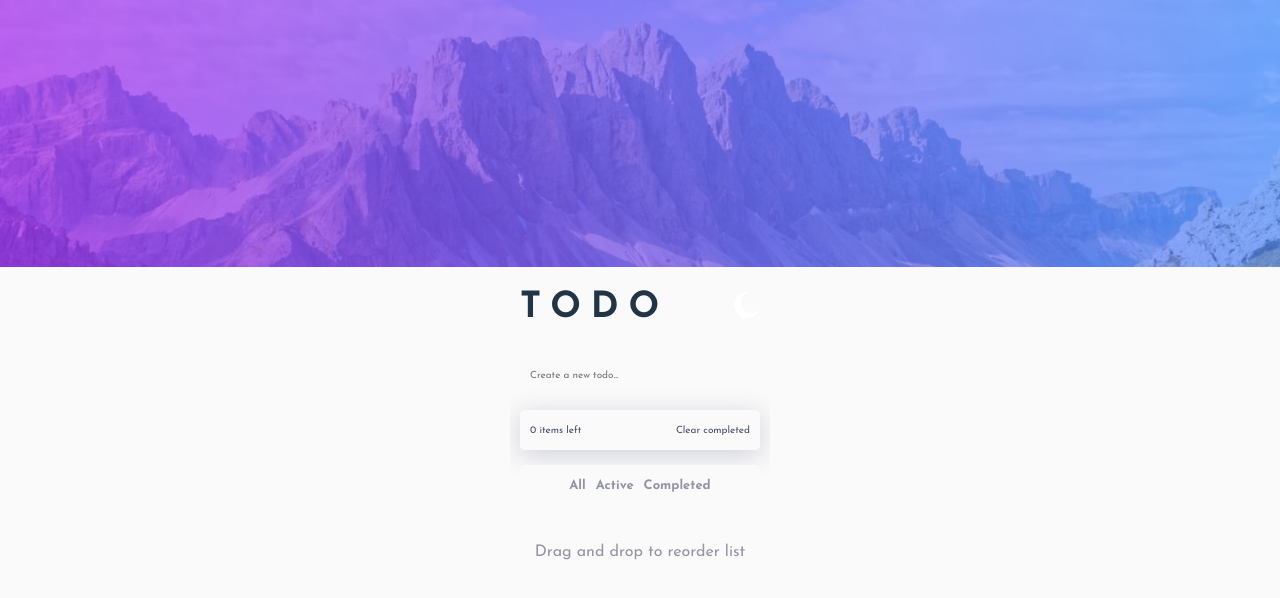
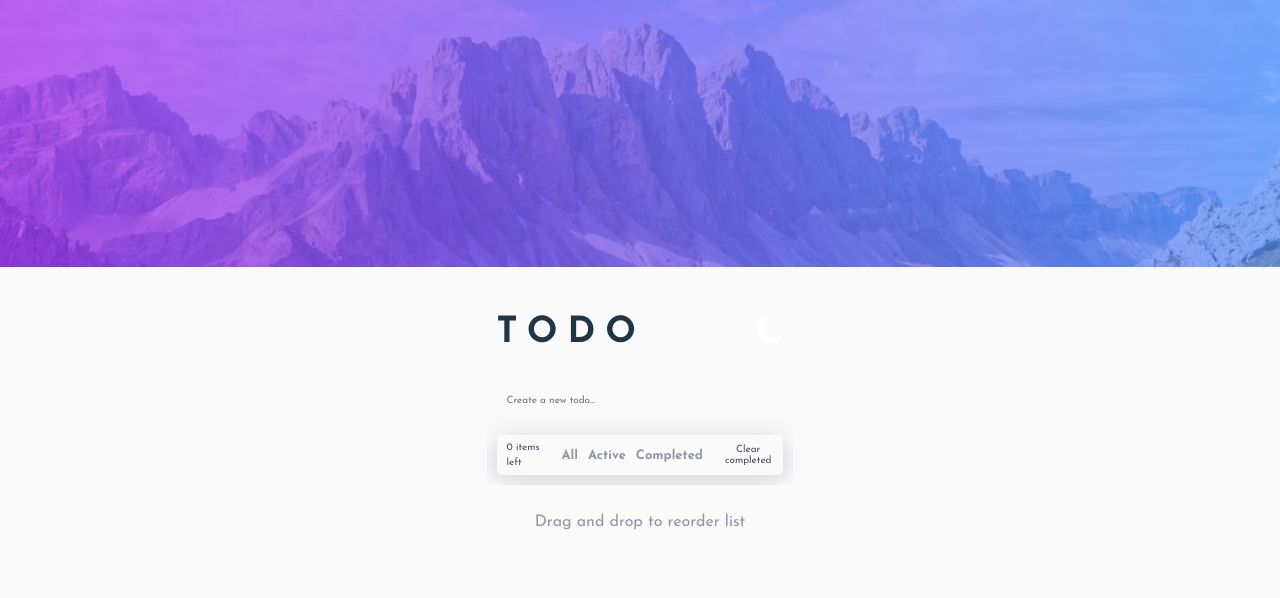
Before and after one commit to unkuseni/todo-app, a React (Vite) app: page / in a window 1280 px wide. Shown: the top 598 px of the page. Built offline with nearby package versions, Linux system fonts and the light colour scheme.

Commit message:
solved the movement of the filters

```diff
--- a/src/App.module.scss
+++ b/src/App.module.scss
@@ -1,17 +1,3 @@
-// LIGHT THEME
-$Very-Light-Gray: hsl(0, 0%, 98%);
-$Very-Light-Grayish-Blue: hsl(236, 33%, 92%);
-$Light-Grayish-Blue: hsl(233, 11%, 84%);
-$Very-Dark-Grayish-Blue: hsl(235, 19%, 35%);
-$Dark-Grayish-Blue: hsl(236, 9%, 61%);
-// DARK THEME
-// $Very-Dark-Blue: hsl(235, 21%, 11%);
-// $Very-Dark-Desaturated-Blue: hsl(235, 24%, 19%);
-// $Light-Grayish-Blue: hsl(234, 39%, 85%);
-// $Light-Grayish-Blue: hsl(236, 33%, 92%); // HOVER
-// $Dark-Grayish-Blue: hsl(234, 11%, 52%);
-// $Very-Dark-Grayish-Blue: hsl(233, 14%, 35%);
-// $Very-Dark-Grayish-Blue: hsl(237, 14%, 26%);
 .container {
   display: block;
   flex-direction: column;
@@ -35,7 +21,7 @@ $Dark-Grayish-Blue: hsl(236, 9%, 61%);
   align-content: center;
   justify-content: space-between;
   padding: 10px;
-  margin-top: 35px;
+  margin-top: 30px;
   font-size: 1.5em;
 }
 .drag_text {
@@ -47,7 +33,6 @@ $Dark-Grayish-Blue: hsl(236, 9%, 61%);
   justify-content: center;
   background-color: transparent;
   margin-top: 25px;
-
 }
 .theme_button {
   padding: 0em;
@@ -63,15 +48,34 @@ h2 {
 .container.light-theme {
   $mobile-img: url(./assets/bg-mobile-light.jpg);
   $desktop-img: url(./assets/bg-desktop-light.jpg);
+  $Very-Light-Gray: hsl(0, 0%, 98%);
+  $Very-Light-Grayish-Blue: hsl(236, 33%, 92%);
+  $Light-Grayish-Blue: hsl(233, 11%, 84%);
+  $Very-Dark-Grayish-Blue: hsl(235, 19%, 35%);
+  $Dark-Grayish-Blue: hsl(236, 9%, 61%);
   background: $Very-Light-Gray $mobile-img top / contain no-repeat;
   .drag_text {
-     color: $Dark-Grayish-Blue;
+    color: $Dark-Grayish-Blue;
   }
   @media screen and (min-width: 768px) {
     background: $Very-Light-Gray $desktop-img top / contain no-repeat;
   }
 }
 .container.dark-theme {
+  $Very-Dark-Blue: hsl(235, 21%, 11%);
+  $Very-Dark-Desaturated-Blue: hsl(235, 24%, 19%);
+  $Light-Blue: hsl(234, 39%, 85%);
+  $Light-Grayish-Blue: hsl(236, 33%, 92%); // HOVER
+  $Dark-Grayish-Blue: hsl(234, 11%, 52%);
+  $Very-Dark-Gray-Blue: hsl(233, 14%, 35%);
+  $Very-Dark-Grayish-Blue: hsl(237, 14%, 26%);
   $mobile-img: url(./assets/bg-mobile-dark.jpg);
   $desktop-img: url(./assets/bg-desktop-dark.jpg);
+  background: $Very-Dark-Blue $mobile-img top / contain no-repeat;
+  .drag_text {
+    color: $Dark-Grayish-Blue;
+  }
+  @media screen and (min-width: 768px) {
+    background: $Very-Dark-Blue $desktop-img top / contain no-repeat;
+  }
 }
--- a/src/App.tsx
+++ b/src/App.tsx
@@ -1,7 +1,6 @@
 import React, { useState, useEffect } from 'react';
 import classNames from 'classnames';
 import { ThemeContext } from './Theme';
-
 import moonIcon from './assets/icon-moon.svg';
 import sunIcon from './assets/icon-sun.svg';
 import styles from './App.module.scss';
@@ -58,7 +57,7 @@ const App: React.FC<AppProps> = ({ className }) => {
                             )}
                         </button>
                     </div>
-                    <Todo theme="light" />
+                    <Todo theme={theme}/>
                     <article className={styles.drag_text}>
                         <p>Drag and drop to reorder list</p>
                     </article>
--- a/src/_codux/boards/app/app.board.tsx
+++ b/src/_codux/boards/app/app.board.tsx
@@ -7,8 +7,8 @@ export default createBoard({
     name: 'App',
     Board: () => <App />,
     environmentProps: {
-        windowWidth: 375,
-        windowHeight: 667,
+        windowWidth: 768,
+        windowHeight: 1024,
         canvasWidth: 490,
         canvasHeight: 676,
     },
--- a/src/_codux/boards/todo/todo.board.tsx
+++ b/src/_codux/boards/todo/todo.board.tsx
@@ -5,8 +5,8 @@ export default createBoard({
     name: 'Todo',
     Board: () => <Todo theme="dark" />,
     environmentProps: {
-        windowWidth: 375,
-        windowHeight: 667,
+        windowWidth: 1508,
+        windowHeight: 1368,
         canvasWidth: 259,
         canvasHeight: 164,
     },
--- a/src/components/todo/todo.tsx
+++ b/src/components/todo/todo.tsx
@@ -1,6 +1,6 @@
 import classNames from 'classnames';
 import styles from './todo.module.scss';
-import React, { useState, useCallback, useMemo, FormEvent, useReducer, useContext } from 'react';
+import React, { useState, useCallback, useMemo, FormEvent, useReducer, useEffect } from 'react';
 import { DragDropContext, Droppable, Draggable } from 'react-beautiful-dnd';
 import iconCross from '../../assets/icon-cross.svg';
 
@@ -13,6 +13,7 @@ enum Filter {
 interface Task {
     text: string;
     completed: boolean;
+    id: number;
 }
 
 interface TodoProps {
@@ -28,7 +29,12 @@ type TaskAction =
 function tasksReducer(state: Task[], action: TaskAction) {
     switch (action.type) {
         case 'add':
-            return [...state, action.task];
+            const newTask: Task = {
+                id: Date.now(),
+                text: action.task.text,
+                completed: false,
+            };
+            return [...state, newTask];
         case 'complete':
             return state.map((task, index) =>
                 index === action.index ? { ...task, completed: !task.completed } : task
@@ -40,8 +46,8 @@ function tasksReducer(state: Task[], action: TaskAction) {
         case 'reorder':
             const { sourceIndex, destIndex } = action;
             const newTasks = [...state];
-            const [removed] = newTasks.splice(sourceIndex, 1);
-            newTasks.splice(destIndex, 0, removed);
+            const [removed] = newTasks.splice(Number(sourceIndex), 1);
+            newTasks.splice(Number(destIndex), 0, removed);
             return newTasks;
         default:
             return state;
@@ -52,11 +58,24 @@ export const Todo: React.FC<TodoProps> = ({ className, theme }) => {
     const [inputValue, setInputValue] = useState<string>('');
     const [tasks, dispatch] = useReducer(tasksReducer, []);
     const [filter, setFilter] = useState<Filter>(Filter.All);
+    const [isMobile, setIsMobile] = useState<boolean>(
+        window.matchMedia('(max-width: 634px)').matches
+    );
+
+    useEffect(() => {
+        const mediaQuery = window.matchMedia('(max-width: 634px)');
+        const handleResize = () => setIsMobile(mediaQuery.matches);
+        mediaQuery.addEventListener('change',handleResize);
+        return () => mediaQuery.removeEventListener('change',handleResize);
+    }, []);
     const handleSubmit = useCallback(
         (event: FormEvent<HTMLFormElement>) => {
             event.preventDefault();
             if (inputValue) {
-                dispatch({ type: 'add', task: { text: inputValue, completed: false } });
+                dispatch({
+                    type: 'add',
+                    task: { text: inputValue, id: Date.now(), completed: false },
+                });
             }
             setInputValue('');
         },
@@ -75,6 +94,7 @@ export const Todo: React.FC<TodoProps> = ({ className, theme }) => {
         dispatch({ type: 'clearCompleted' });
     }, []);
 
+
     const filteredTasks = useMemo(() => {
         switch (filter) {
             /* This code block is defining a `useMemo` hook that filters the `tasks` array based on the
@@ -92,16 +112,13 @@ export const Todo: React.FC<TodoProps> = ({ className, theme }) => {
     const taskItems = useMemo(
         () =>
             filteredTasks.map((task, index) => (
-                <Draggable key={task.text} draggableId={task.text} index={index}>
+                <Draggable key={task.id.toString()} draggableId={task.id.toString()} index={index}>
                     {(provided) => (
                         <li
-                            key={task.text}
+                            key={task.id.toString()}
                             ref={provided.innerRef}
                             {...provided.draggableProps}
-                            className={classNames(
-                                styles.item,
-                                theme === 'dark' && styles.dark
-                            )}
+                            className={classNames(styles.item)}
                         >
                             <label {...provided.dragHandleProps}>
                                 <input
@@ -140,7 +157,7 @@ export const Todo: React.FC<TodoProps> = ({ className, theme }) => {
         [filteredTasks]
     );
     return (
-        <div className={classNames(styles.root,theme === 'dark' && styles.dark)}>
+        <div className={classNames(styles.root)}>
             <form
                 onSubmit={handleSubmit}
                 className={classNames(styles.form, theme === 'dark' && styles.dark)}
@@ -157,9 +174,9 @@ export const Todo: React.FC<TodoProps> = ({ className, theme }) => {
                     className={styles['form-input']}
                 />
             </form>
-            <div className={styles['list-items']}>
+            <div className={classNames(styles['list-items'], theme === 'dark' && styles.dark)}>
                 <DragDropContext onDragEnd={onDragEnd}>
-                    <Droppable droppableId="tasks">
+                    <Droppable droppableId={`${tasks}`}>
                         {(provided) => (
                             <ul {...provided.droppableProps} ref={provided.innerRef}>
                                 {taskItems}
@@ -170,9 +187,31 @@ export const Todo: React.FC<TodoProps> = ({ className, theme }) => {
                 </DragDropContext>
                 <div className={classNames(styles.tracker, theme === 'dark' && styles.dark)}>
                     <span>{remainingItems} items left</span>
+                    {!isMobile && (
+                        <div className={classNames(styles.filters, theme === 'dark' && styles.dark)}>
+                            <button
+                                className={classNames({ active: filter === Filter.All })}
+                                onClick={() => setFilter(Filter.All)}
+                            >
+                                All
+                            </button>
+                            <button
+                                className={classNames({ active: filter === Filter.Active })}
+                                onClick={() => setFilter(Filter.Active)}
+                            >
+                                Active
+                            </button>
+                            <button
+                                className={classNames({ active: filter === Filter.Completed })}
+                                onClick={() => setFilter(Filter.Completed)}
+                            >
+                                Completed
+                            </button>
+                        </div>)}
                     <button onClick={handleClearCompleted}>Clear completed</button>
                 </div>
             </div>
+            { isMobile && (
                 <div className={classNames(styles.filters, theme === 'dark' && styles.dark)}>
                     <button
                         className={classNames({ active: filter === Filter.All })}
@@ -193,6 +232,7 @@ export const Todo: React.FC<TodoProps> = ({ className, theme }) => {
                         Completed
                     </button>
                 </div>
+            )}
         </div>
     );
 };
```
Lines whose indentation alone changed are shown as unchanged.
